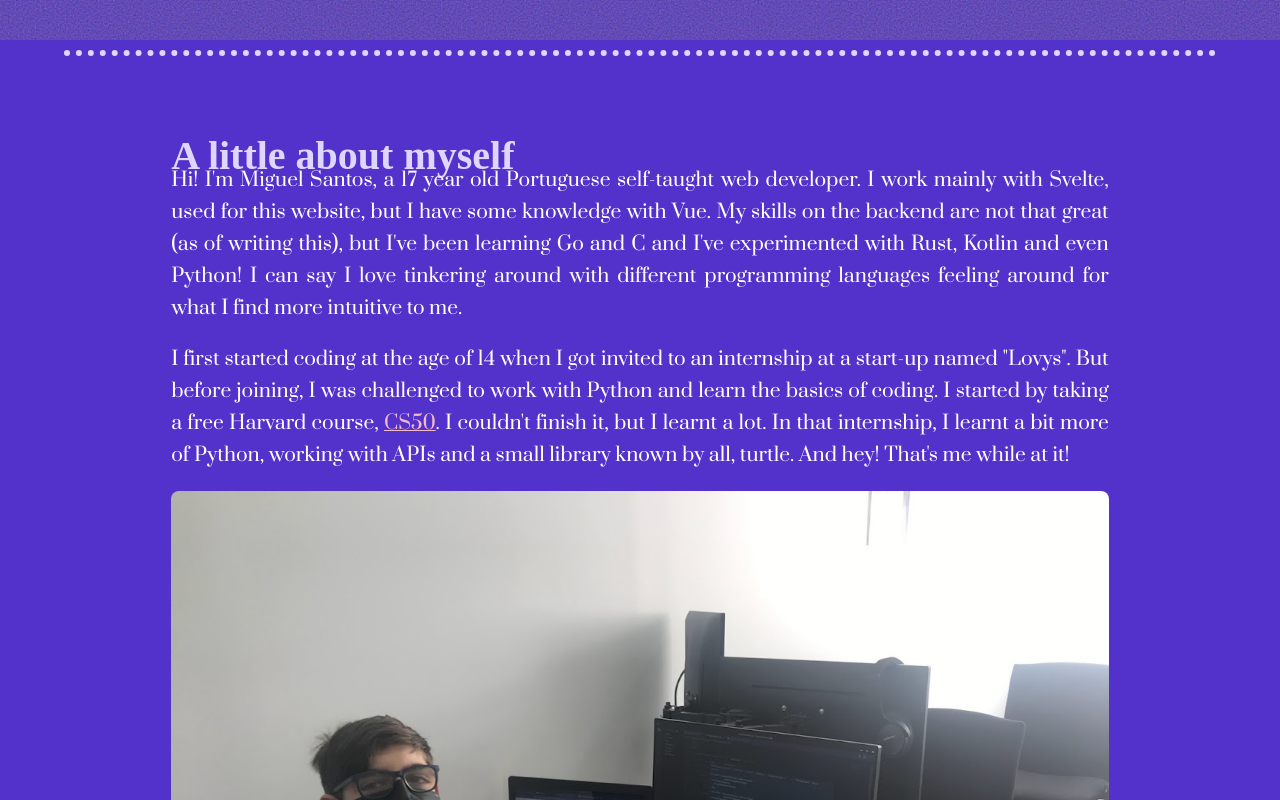
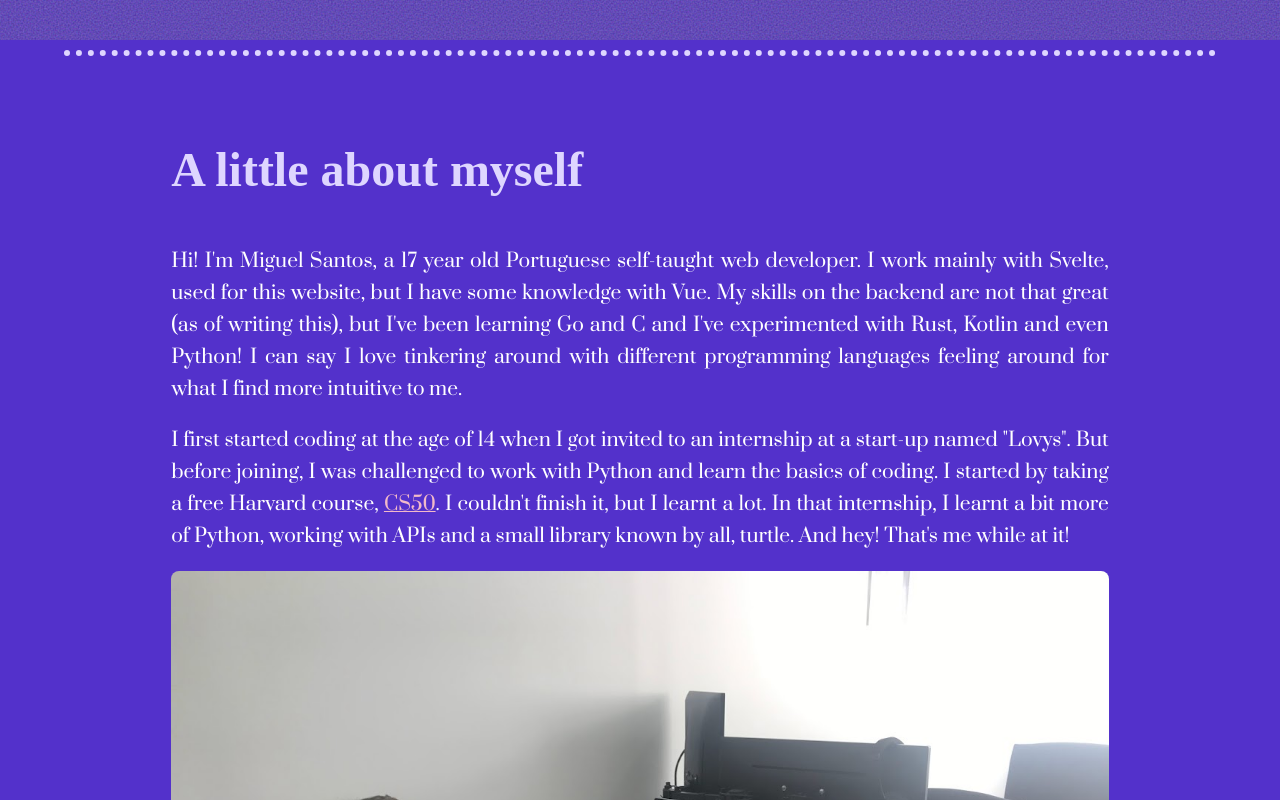
Before and after one commit to cakePhone/cakephone.github.io, a SvelteKit app: page / in a window 1280 px wide. Shown: the part 760-1560 px from the top of the page. Built offline with nearby package versions, Linux system fonts and the light colour scheme; a web font is replaced by a local one.

Commit message:
since articles are isolated, I upped the headings

```diff
--- a/src/routes/+page.svelte
+++ b/src/routes/+page.svelte
@@ -25,7 +25,7 @@
 <hr />
 <article id="takingaread">
   <section>
-    <h2>A little about myself</h2>
+    <h1>A little about myself</h1>
     <p>
       Hi! I'm Miguel Santos, a 17 year old Portuguese self-taught web developer.
       I work mainly with Svelte, used for this website, but I have some
@@ -58,7 +58,7 @@
   </section>
 
   <section>
-    <h3>What got me into coding</h3>
+    <h2>What got me into coding</h2>
     <p>
       I've always been keen on computers, my first electronic device was an
       android tablet when I was only 5-6 years old. I can't remember the exact
@@ -76,7 +76,7 @@
   </section>
 
   <section>
-    <h3>My personality</h3>
+    <h2>My personality</h2>
     <p>
       I'm a very casual person around those I meet, especially with friends,
       despite the initial interaction barrier being quite hard to break for me.
```
